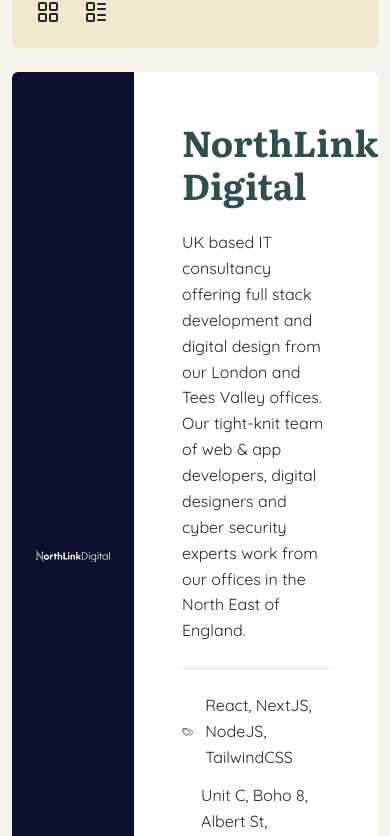
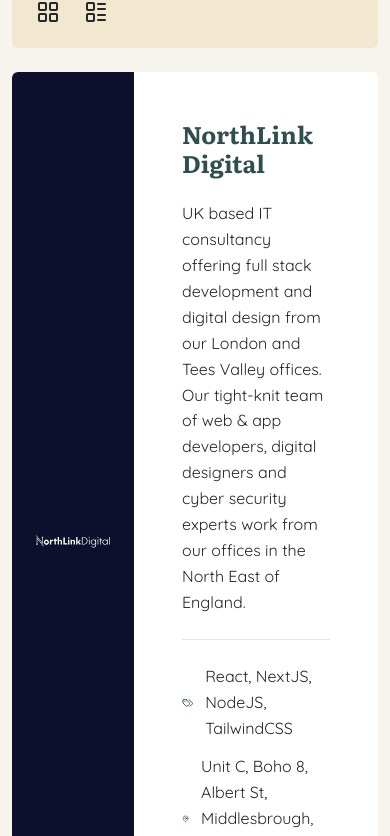
Before and after one commit to mcgri/Digital-Tees-Directory, a Next.js app: page /business-directory/1 in a window 390 px wide. Shown: the part 1140-1976 px from the top of the page. Built offline with nearby package versions, Linux system fonts and the light colour scheme.

Commit message:
Name of the bussiness should fit on mobile screen

```diff
--- a/components/BusinessTile.tsx
+++ b/components/BusinessTile.tsx
@@ -18,7 +18,7 @@
         <div className="w-full max-w-xs">{business.logo}</div>
       </div>
       <div className="col-span-2 p-12 flex flex-col gap-6">
-        <h2 className="font-heading text-4xl text-alpha font-bold max-w-2xl leading-[1.2]">
+        <h2 className="font-heading text-2xl md:text-4xl text-alpha font-bold max-w-2xl leading-[1.2]">
           {business.name}
         </h2>
         <p>{business.desc}</p>
```
